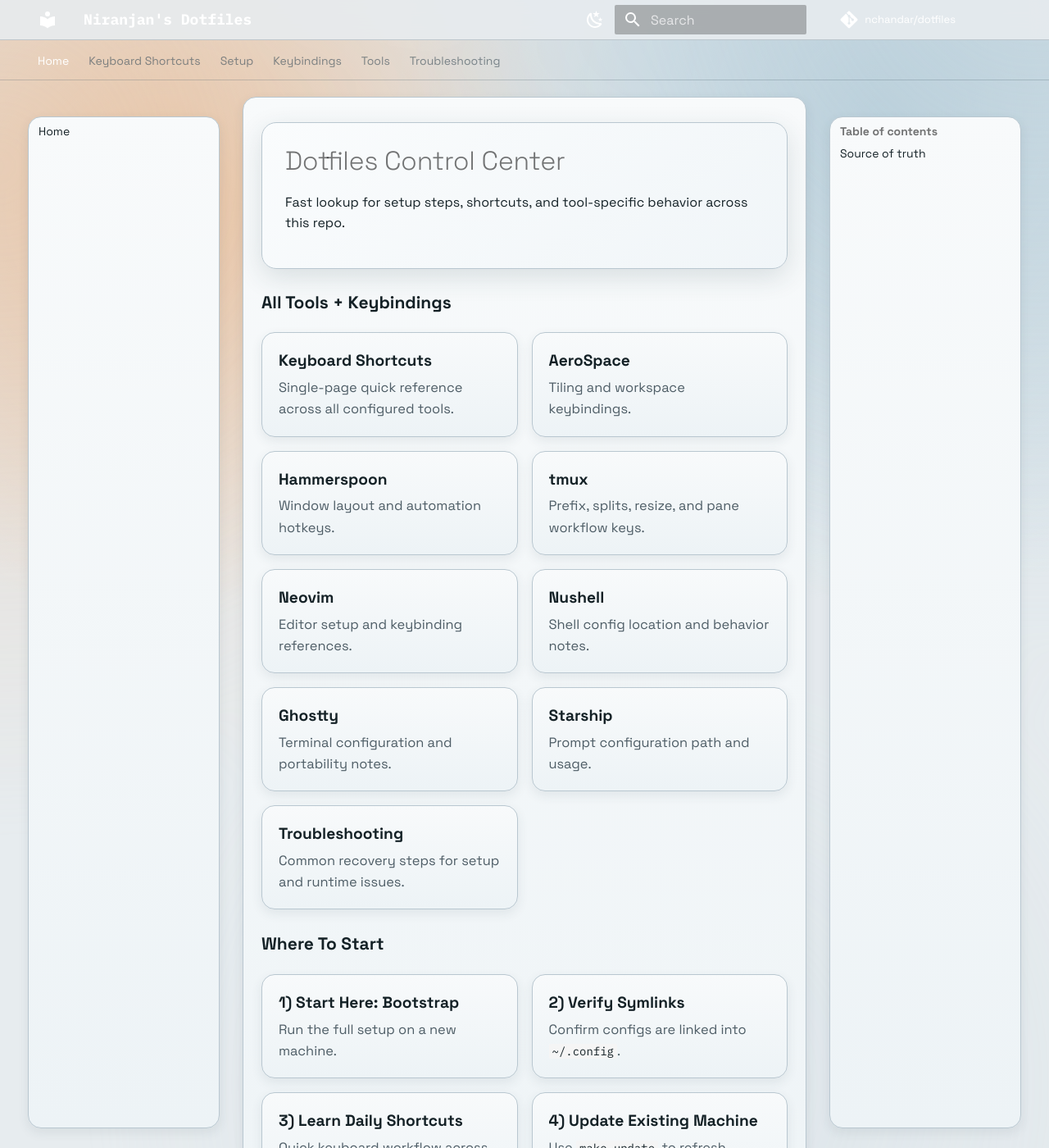
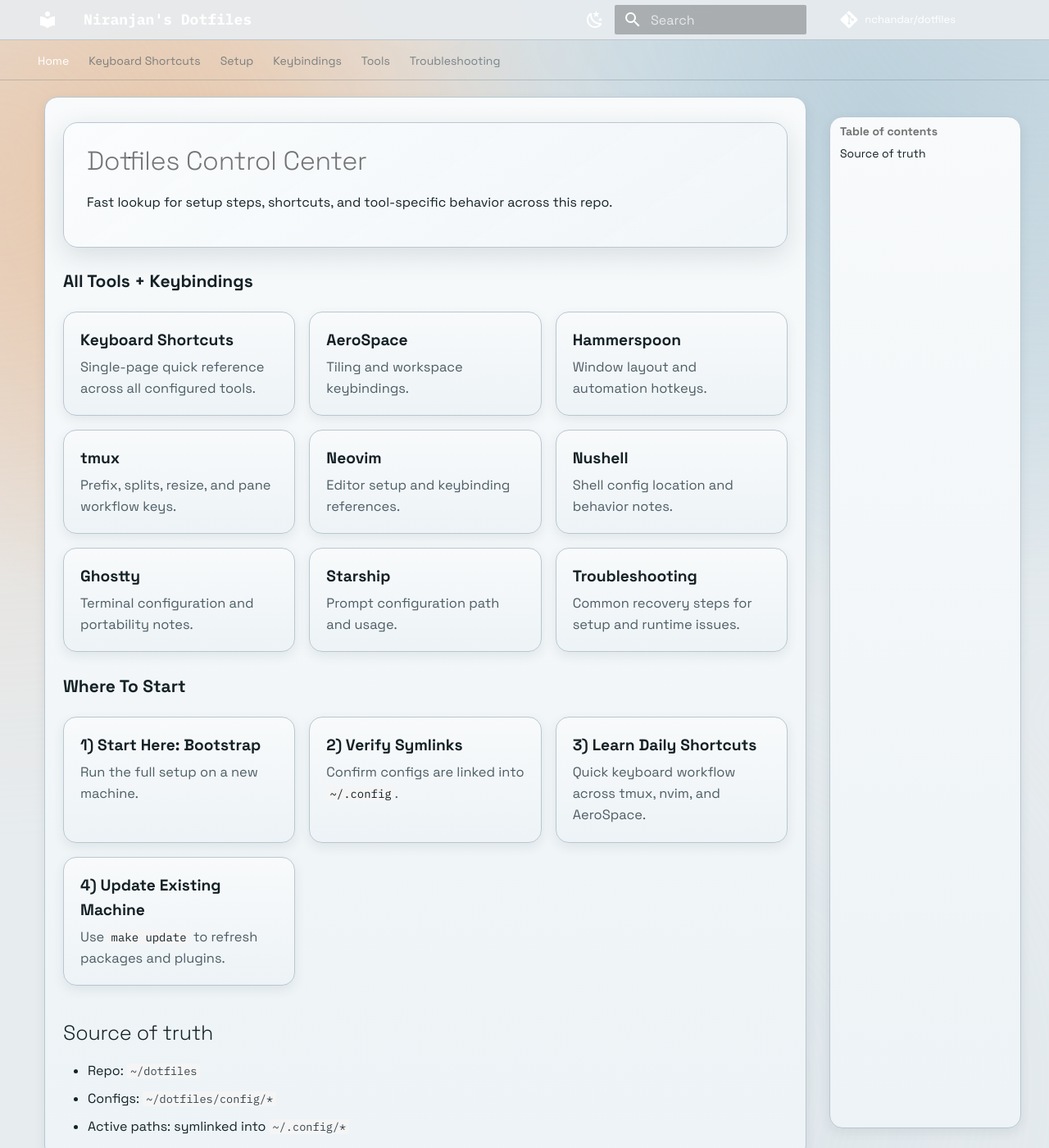
Before and after one commit to nchandar/dotfiles, an MkDocs documentation site: the page built from docs/index.md, in a window 1280 px wide and 1400 px high. Shown: the whole window at 82% size. Built offline with MkDocs 1.6.1 and Material for MkDocs 9.7.7, drawn with Linux system fonts in a browser that asks for light colours; comment, search, counter and statistics services are not loaded.

Commit message:
docs: remove left docs sidebar globally

```diff
--- a/docs/stylesheets/extra.css
+++ b/docs/stylesheets/extra.css
@@ -111,6 +111,16 @@ body::before {
 
 .md-main__inner {
   margin-top: 1rem;
+}
+
+/* Global layout choice: hide primary (left) navigation, keep right TOC. */
+.md-sidebar--primary {
+  display: none;
+}
+
+/* Hide drawer button since primary navigation is removed. */
+label[for="__drawer"] {
+  display: none !important;
 }
 
 .md-sidebar__scrollwrap,
```
